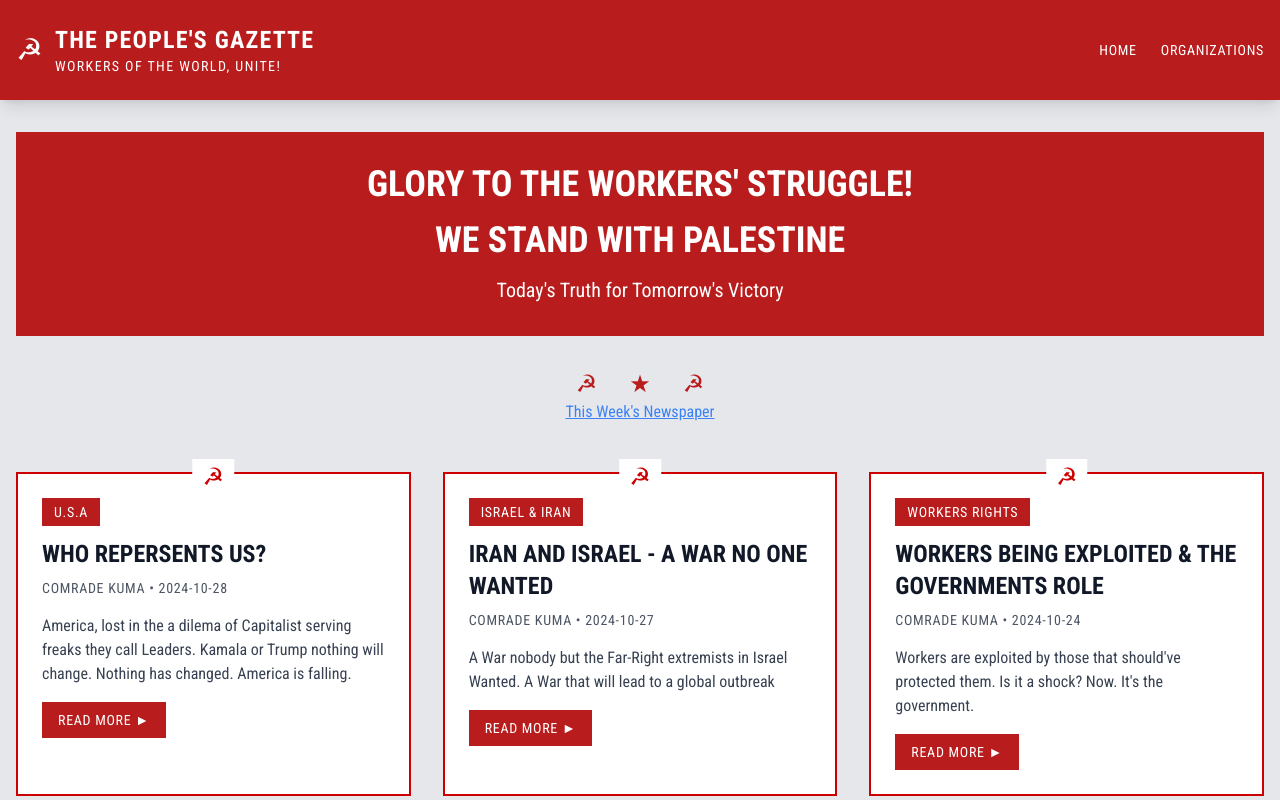
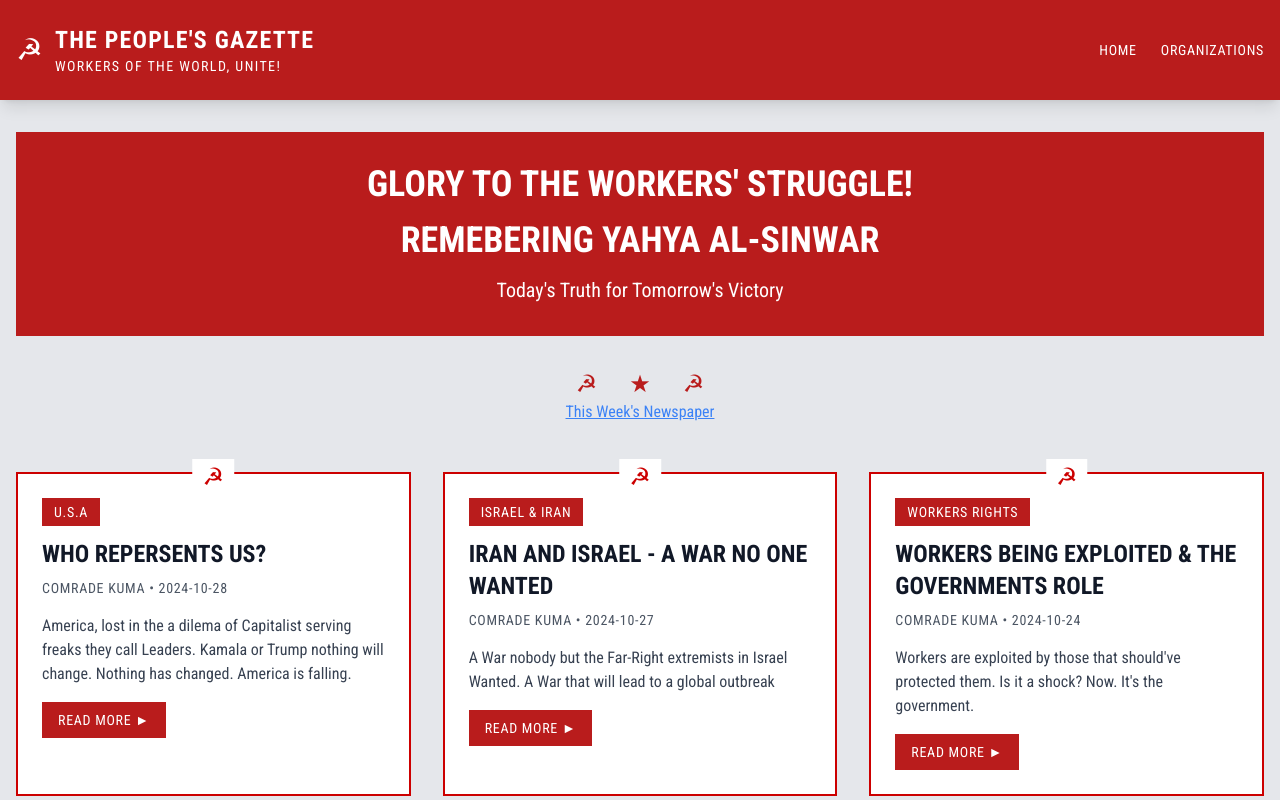
Before and after one commit to BillGStanford/PeoplesNews, a React (Vite) app: page / in a window 1280 px wide. Shown: the top 800 px of the page. Built offline with nearby package versions, Linux system fonts and the light colour scheme; the HTML template or start-up script is replaced by a standard one.

Commit message:
Update HomePage.jsx

```diff
--- a/src/pages/HomePage.jsx
+++ b/src/pages/HomePage.jsx
@@ -11,7 +11,7 @@ const HomePage = () => {
             GLORY TO THE WORKERS' STRUGGLE!
           </h2>
           <h2 className="text-3xl md:text-4xl font-bold uppercase mb-4">
-            We Stand with Palestine
+            Remebering Yahya Al-Sinwar
           </h2>
           <p className="text-xl">Today's Truth for Tomorrow's Victory</p>
         </div>
```
